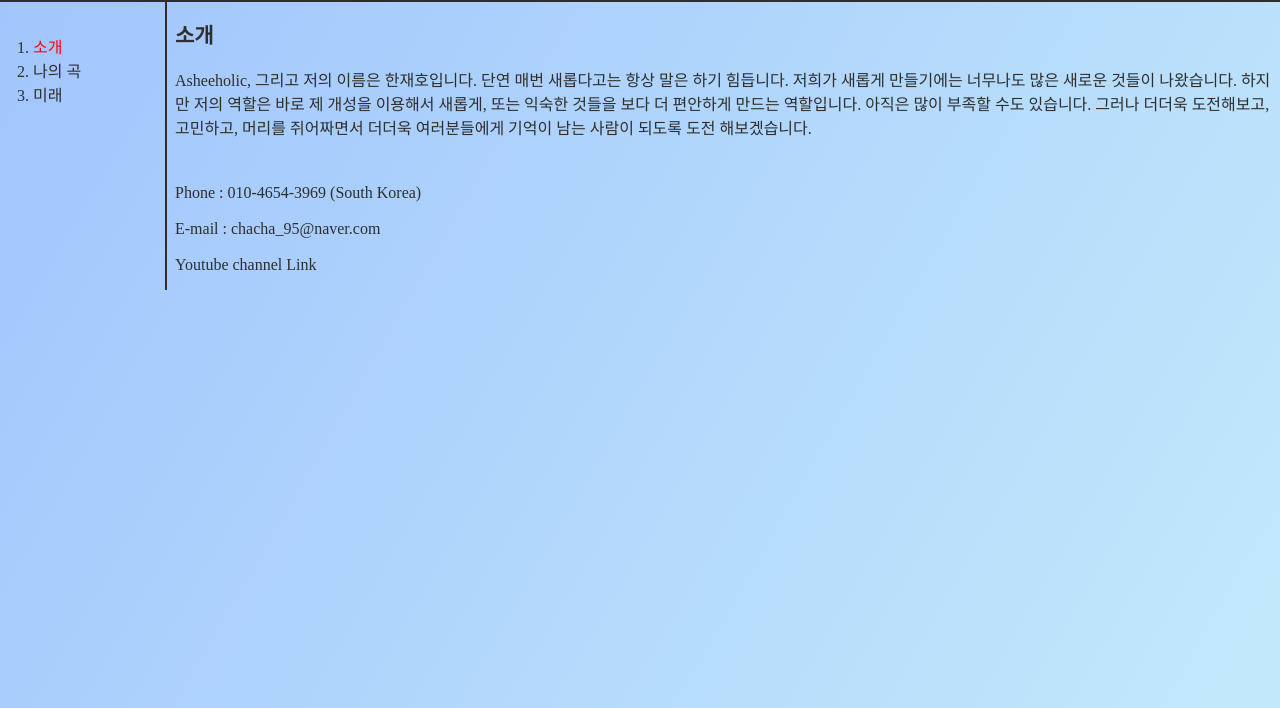
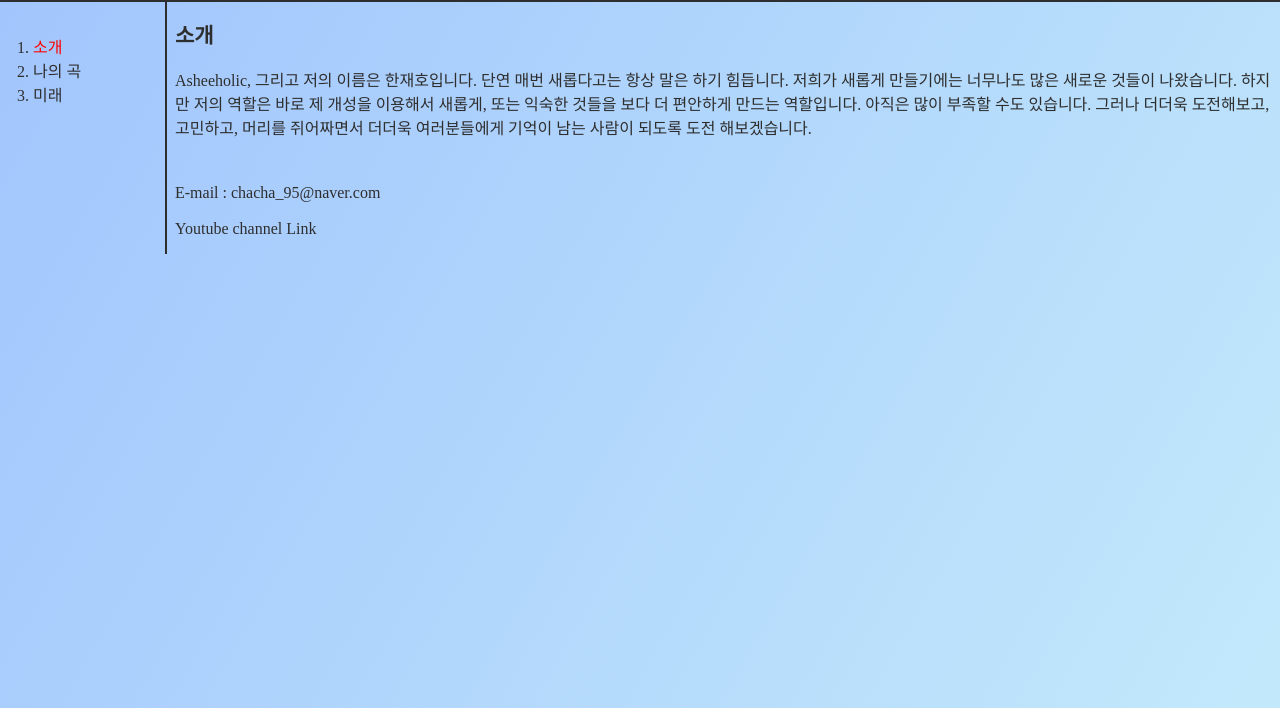
Before and after one commit to Asheeholic/Asheeholic, a plain HTML site: page 1.html in a window 1280 px wide. Shown: the part 92-800 px from the top of the page. Drawn offline with Linux system fonts and the light colour scheme.

Commit message:
폰 넘버 없앰

```diff
--- a/1.html
+++ b/1.html
@@ -19,7 +19,6 @@
         Asheeholic, 그리고 저의 이름은 한재호입니다. 단연 매번 새롭다고는 항상 말은 하기 힘듭니다. 저희가 새롭게 만들기에는 너무나도 많은 새로운 것들이 나왔습니다. 하지만 저의 역할은 바로 제 개성을 이용해서 새롭게, 또는 익숙한 것들을 보다 더 편안하게 만드는 역할입니다. 아직은 많이 부족할 수도 있습니다. 그러나 더더욱 도전해보고, 고민하고, 머리를 쥐어짜면서 더더욱 여러분들에게 기억이 남는 사람이 되도록 도전 해보겠습니다.
       </p>
       <p style="margin-top:45px;">
-        Phone : 010-4654-3969 (South Korea)<br></br>
         E-mail : chacha_95@naver.com<br></br>
         <a href="https://www.youtube.com/watch?v=0eWj6fN93w8" target="_blank" title="유튜브 작업물들 연결" style="text-decoration:none">Youtube channel Link</a>
       </p>
```
